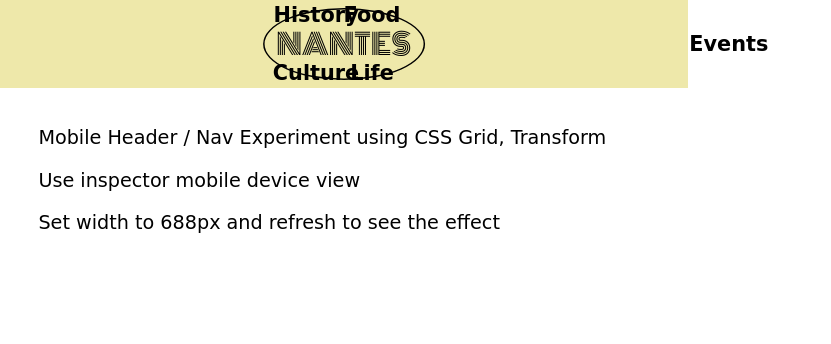
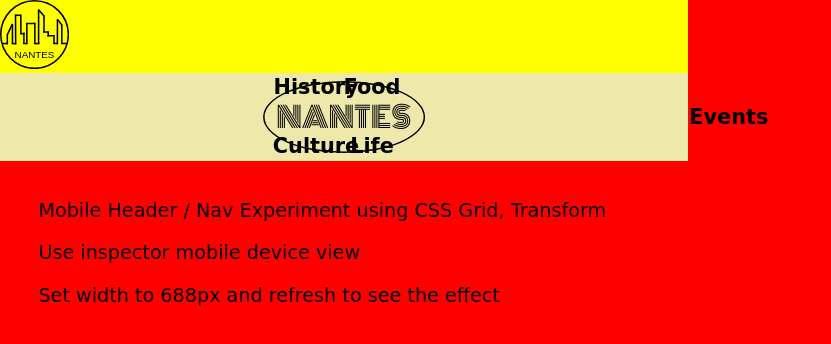
Before and after one commit to teasmade/MobileGridHeader, a plain HTML site: page index.html in a window 1280 px wide. Shown: the whole page, without its empty margins (0-831 px from the left). Drawn offline with Linux system fonts and the light colour scheme; a web font is replaced by a local one.

Commit message:
add svg to index on for testing

```diff
--- a/index.html
+++ b/index.html
@@ -12,6 +12,8 @@
 </head>
 
 <body>
+    <div class="imgCont"><img src="/NANTESicon.svg" alt="">
+    </div>
     <header>
         <nav class="navContainer">
             <section class="logo">NANTES</section>
--- a/styles.css
+++ b/styles.css
@@ -2,6 +2,16 @@ body {
     margin: 0;
     padding: 0;
     width: 43em;
+    background-color: red;
+}
+
+.imgCont {
+    background-color: yellow;
+}
+
+img {
+    height: 10%;
+    width: 10%;
 }
 
 nav {
```
Also changed, not shown: NANTESicon.svg (added).
